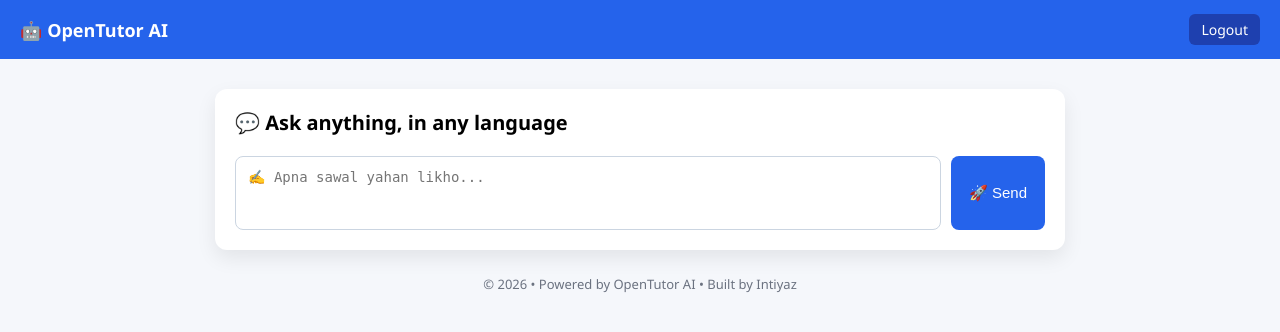
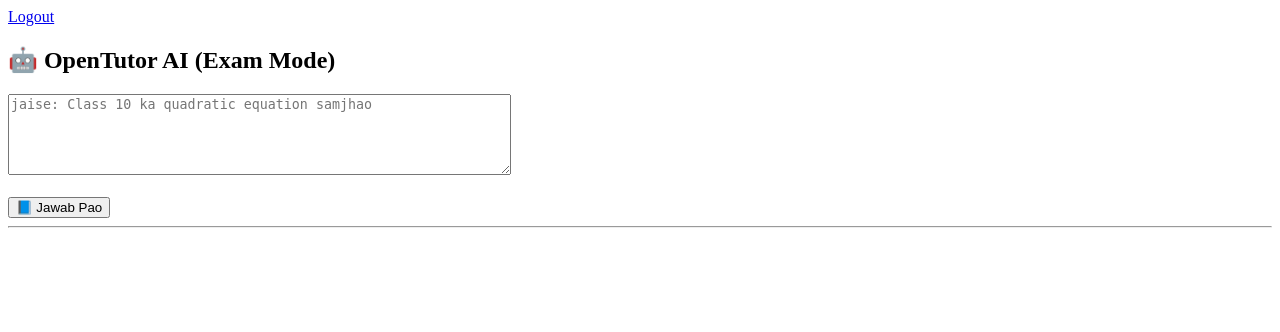
Before and after one commit to biharnewupdateofficial/hindi-ai-tool, a Flask app: page / in a window 1280 px wide. Shown: the top 332 px of the page. Run offline with Flask 3, Linux system fonts and the light colour scheme; the visitor is signed in with stand-in values (Sample User, id 1).

Commit message:
final clean OpenTutor AI setup

```diff
--- a/app.py
+++ b/app.py
@@ -1,61 +1,68 @@
+import os
 from flask import Flask, render_template, request, redirect, session, url_for
+from flask_limiter import Limiter
+from flask_limiter.util import get_remote_address
 from openai import OpenAI
-import os
 
+# ---------------- CONFIG ----------------
 app = Flask(__name__)
-app.secret_key = "supersecretkey"
+app.secret_key = "super-secret-key-change-later"
 
-# OpenAI client (NEW API)
-client = OpenAI(
-    api_key=os.getenv("OPENAI_API_KEY")
+limiter = Limiter(
+    get_remote_address,
+    app=app,
+    default_limits=["20 per minute"]
 )
 
+client = OpenAI(api_key=os.getenv("OPENAI_API_KEY"))
+
+# ---------------- LOGIN ----------------
 @app.route("/login", methods=["GET", "POST"])
 def login():
     if request.method == "POST":
-        username = request.form.get("username")
-        if username:
-            session["user"] = username
+        name = request.form.get("name")
+        if name:
+            session["user"] = name
             return redirect("/")
     return render_template("login.html")
 
 @app.route("/logout")
 def logout():
-    session.pop("user", None)
+    session.clear()
     return redirect("/login")
 
+# ---------------- MAIN CHAT ----------------
 @app.route("/", methods=["GET", "POST"])
+@limiter.limit("10 per minute")
 def index():
     if "user" not in session:
         return redirect("/login")
 
     answer = None
-    error = None
-
     if request.method == "POST":
         question = request.form.get("question")
 
         try:
             response = client.chat.completions.create(
-                model="gpt-3.5-turbo",
+                model="gpt-4o-mini",
                 messages=[
                     {
                         "role": "system",
-                        "content": (
-                            "You are OpenTutor AI, an exam-focused tutor. "
-                            "Explain answers clearly with headings, bullet points, "
-                            "examples and emojis where helpful."
-                        )
+                        "content": "You are OpenTutor AI. Explain clearly in simple language with emojis and exam-focused points."
                     },
-                    {"role": "user", "content": question}
+                    {
+                        "role": "user",
+                        "content": question
+                    }
                 ]
             )
             answer = response.choices[0].message.content
 
         except Exception as e:
-            error = str(e)
+            answer = f"⚠️ Error: {str(e)}"
 
-    return render_template("index.html", answer=answer, error=error)
+    return render_template("index.html", answer=answer)
 
+# ---------------- RUN ----------------
 if __name__ == "__main__":
     app.run(debug=True)
--- a/requirements.txt
+++ b/requirements.txt
@@ -1,5 +1,5 @@
 flask
 gunicorn
-openai>=1.0.0
 python-dotenv
 flask-limiter
+openai>=1.0.0
--- a/templates/index.html
+++ b/templates/index.html
@@ -1,172 +1,29 @@
 <!DOCTYPE html>
-<html lang="en">
+<html>
 <head>
-    <meta charset="UTF-8">
     <title>OpenTutor AI</title>
-    <meta name="viewport" content="width=device-width, initial-scale=1.0">
-
-    <style>
-        body {
-            margin: 0;
-            font-family: "Segoe UI", Roboto, Arial, sans-serif;
-            background: #f5f7fb;
-        }
-
-        /* Header */
-        .header {
-            background: #2563eb;
-            color: white;
-            padding: 14px 20px;
-            display: flex;
-            align-items: center;
-            justify-content: space-between;
-        }
-
-        .header h1 {
-            font-size: 18px;
-            margin: 0;
-            display: flex;
-            align-items: center;
-            gap: 8px;
-        }
-
-        .logout {
-            background: #1e40af;
-            color: white;
-            border: none;
-            padding: 6px 12px;
-            border-radius: 6px;
-            cursor: pointer;
-            text-decoration: none;
-            font-size: 14px;
-        }
-
-        /* Main container */
-        .container {
-            max-width: 850px;
-            margin: 30px auto;
-            padding: 0 15px;
-        }
-
-        /* Chat box */
-        .chat-box {
-            background: white;
-            border-radius: 12px;
-            padding: 20px;
-            box-shadow: 0 8px 20px rgba(0,0,0,0.08);
-        }
-
-        .chat-title {
-            font-size: 20px;
-            font-weight: 600;
-            margin-bottom: 15px;
-        }
-
-        .message {
-            margin-bottom: 15px;
-        }
-
-        .user {
-            text-align: right;
-        }
-
-        .user .bubble {
-            background: #2563eb;
-            color: white;
-            display: inline-block;
-            padding: 10px 14px;
-            border-radius: 14px 14px 0 14px;
-            max-width: 80%;
-        }
-
-        .ai .bubble {
-            background: #f1f5f9;
-            color: #111827;
-            display: inline-block;
-            padding: 12px 14px;
-            border-radius: 14px 14px 14px 0;
-            max-width: 80%;
-            line-height: 1.6;
-        }
-
-        /* Form */
-        form {
-            margin-top: 20px;
-            display: flex;
-            gap: 10px;
-        }
-
-        textarea {
-            flex: 1;
-            resize: none;
-            padding: 12px;
-            border-radius: 8px;
-            border: 1px solid #cbd5e1;
-            font-size: 14px;
-        }
-
-        button {
-            background: #2563eb;
-            color: white;
-            border: none;
-            padding: 0 18px;
-            border-radius: 8px;
-            font-size: 15px;
-            cursor: pointer;
-        }
-
-        button:hover {
-            background: #1d4ed8;
-        }
-
-        /* Footer */
-        .footer {
-            text-align: center;
-            margin-top: 25px;
-            font-size: 13px;
-            color: #6b7280;
-        }
-    </style>
 </head>
 <body>
 
-    <!-- Header -->
-    <div class="header">
-        <h1>🤖 OpenTutor AI</h1>
-        <a href="/logout" class="logout">Logout</a>
-    </div>
+<a href="/logout">Logout</a>
 
-    <!-- Main -->
-    <div class="container">
-        <div class="chat-box">
-            <div class="chat-title">💬 Ask anything, in any language</div>
+<h2>🤖 OpenTutor AI (Exam Mode)</h2>
 
-            {% if question %}
-            <div class="message user">
-                <div class="bubble">
-                    {{ question }}
-                </div>
-            </div>
-            {% endif %}
+<form method="POST">
+    <textarea name="question" rows="5" cols="60"
+        placeholder="jaise: Class 10 ka quadratic equation samjhao"
+        required></textarea><br><br>
+    <button type="submit">📘 Jawab Pao</button>
+</form>
 
-            {% if answer %}
-            <div class="message ai">
-                <div class="bubble">
-                    {{ answer | safe }}
-                </div>
-            </div>
-            {% endif %}
+<hr>
 
-            <form method="POST">
-                <textarea name="question" rows="3" placeholder="✍️ Apna sawal yahan likho..." required></textarea>
-                <button type="submit">🚀 Send</button>
-            </form>
-        </div>
-
-        <div class="footer">
-            © 2026 • Powered by OpenTutor AI • Built by Intiyaz
-        </div>
-    </div>
+{% if answer %}
+<h3>📘 AI ka Jawab:</h3>
+<div style="white-space: pre-wrap;">
+{{ answer }}
+</div>
+{% endif %}
 
 </body>
 </html>
--- a/templates/login.html
+++ b/templates/login.html
@@ -1,12 +1,12 @@
 <!DOCTYPE html>
 <html>
 <head>
-    <title>Login - AI Tutor</title>
+    <title>Login | OpenTutor AI</title>
 </head>
 <body>
     <h2>🔐 Login</h2>
     <form method="POST">
-        <input type="text" name="username" placeholder="Apna naam likho" required>
+        <input type="text" name="name" placeholder="Apna naam likho" required>
         <button type="submit">Login</button>
     </form>
 </body>
```
